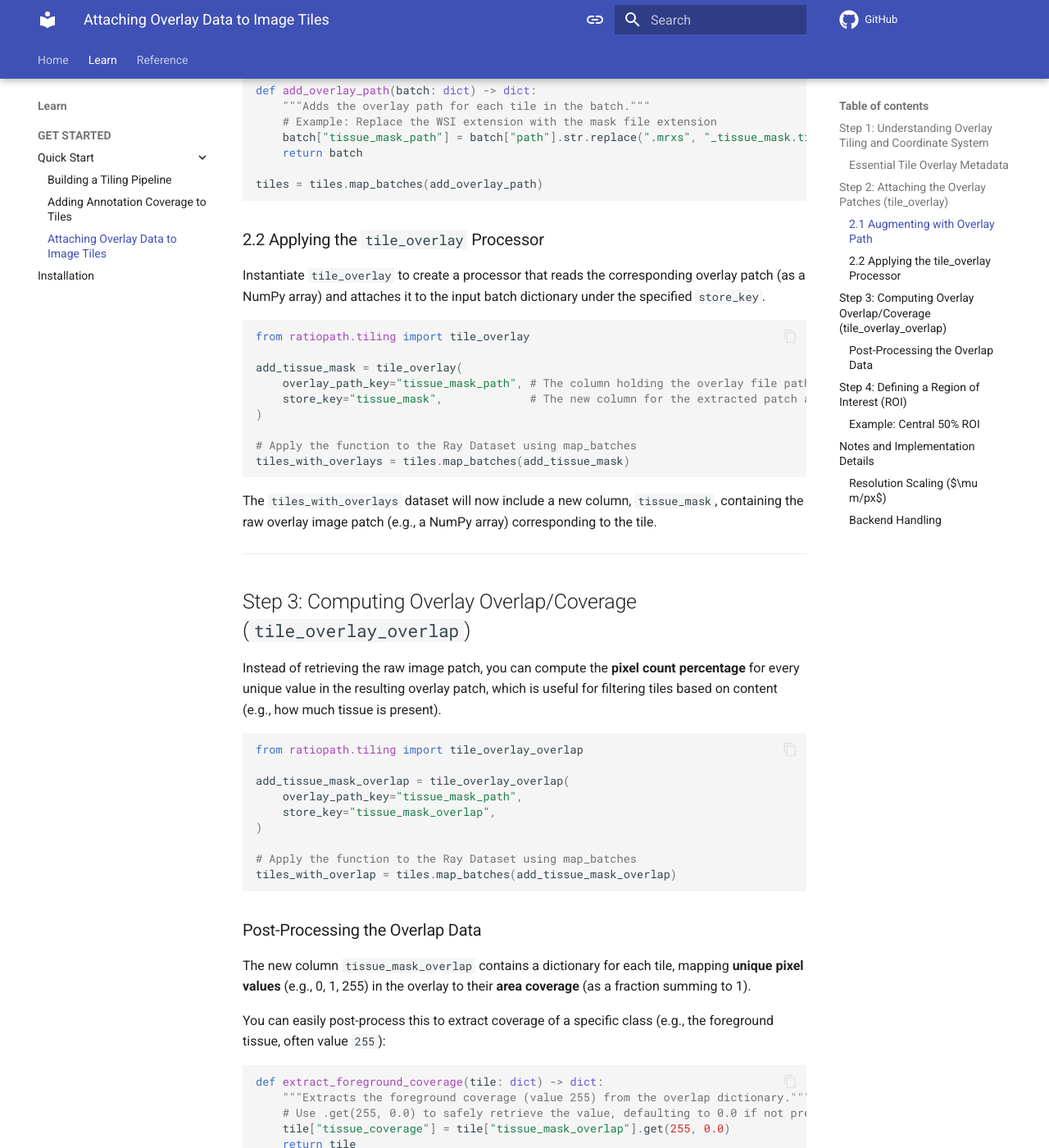
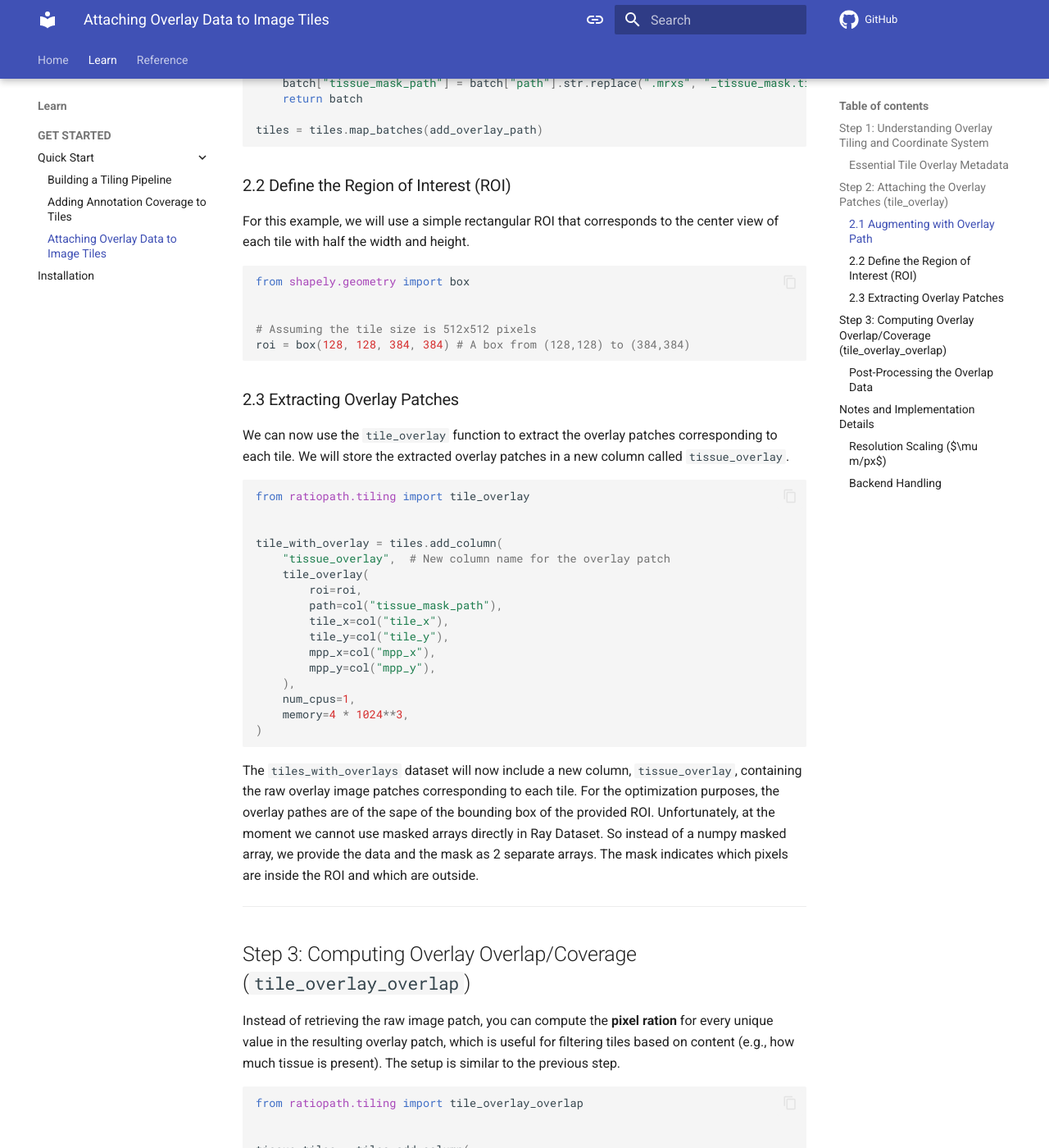
Before and after one commit to RationAI/ratiopath, an MkDocs documentation site: the page built from docs/learn/get-started/quick-start/overlays.md, in a window 1280 px wide and 1400 px high, scrolled down 1560 px. Shown: the whole window at 82% size. Built offline with MkDocs 1.6.1 and Material for MkDocs 9.7.7, drawn with Linux system fonts in a browser that asks for light colours; comment, search, counter and statistics services are not loaded; the version menu is left out; some of the changed text lies outside the part shown.

Commit message:
feat: documentation

`````diff
--- a/docs/learn/get-started/quick-start/overlays.md
+++ b/docs/learn/get-started/quick-start/overlays.md
@@ -10,20 +10,16 @@ Overlays (e.g., tissue masks) are often image files that are **aligned with the
 
 ### **Essential Tile Overlay Metadata**
 
-To correctly locate, scale, and extract the corresponding overlay patch, the processing function requires specific metadata for each tile, which must be present in the tile dataset:
+Both presented functions, `tile_overlay` and `tile_overlay_overlap`, are Ray's User Defined Function Expressions (`UDFExpr`) that process batches of data provided as column expressions. Both functions fruther require a Region of Interest (ROI) which defines the area of interets relative to each provided underlaying tile. The ROI must be define in the underlying tile's space (physical resolution). There are no limits for the shape of the ROI it can be an arbitrary polygon, neither the size, it may exceed the underlying tile. The ROIs that may exceed beiond the overlay image bounds are automatically clipped to the overlay image bounds.
+
+To correctly locate, scale, and extract the corresponding overlay patch, the processing function require following metadata.
 
 | Column | Data Type | Description |
 | :--- | :--- | :--- |
 | `tile_x`, `tile_y` | `int` | Top-left pixel coordinates of the tile **in the primary slide's coordinate system**. |
 | `tile_extent_x`, `tile_extent_y` | `int` | Width/Height of the tile **in the primary slide's coordinate system**. |
-| `mpp_x`, `mpp_y` | `float` | (Optional) Physical resolution ($\mu m/px$) of the level used for the tile extraction. |
-| `level` | `int` | (Optional) The pyramid level index used for the tile extraction. |
-| `overlay_path` | `str` | The name of the column containing the file path to the overlay WSI. |
-
-!!! Note
-    Either `mpp_x` and `mpp_y`, or `level` must be provided to determine the resolution of the tile. Otherwise, the functions will raise a `ValueError`.
-
-These columns must either be pre-computed and present in the tile dataset or generated dynamically using the `roi` function argument (see Step 5).
+| `mpp_x`, `mpp_y` | `float` | Physical resolution ($\mu m/px$) of the level used for the tile extraction. |
+| `overlay_path` | `str` | File path to the overlay WSI. |
 
 -----
 
@@ -49,88 +45,84 @@ def add_overlay_path(batch: dict) -> dict:
 tiles = tiles.map_batches(add_overlay_path)
 ```
 
-### 2.2 Applying the `tile_overlay` Processor
+### 2.2 Define the Region of Interest (ROI)
 
-Instantiate `tile_overlay` to create a processor that reads the corresponding overlay patch (as a NumPy array) and attaches it to the input batch dictionary under the specified `store_key`.
+For this example, we will use a simple rectangular ROI that corresponds to the center view of each tile with half the width and height.
 
 ```python
+from shapely.geometry import box
+
+
+# Assuming the tile size is 512x512 pixels
+roi = box(128, 128, 384, 384) # A box from (128,128) to (384,384)
+```
+
+### 2.3 Extracting Overlay Patches
+
+We can now use the `tile_overlay` function to extract the overlay patches corresponding to each tile. We will store the extracted overlay patches in a new column called `tissue_overlay`.
+
+````python
 from ratiopath.tiling import tile_overlay
 
-add_tissue_mask = tile_overlay(
-    overlay_path_key="tissue_mask_path", # The column holding the overlay file path
-    store_key="tissue_mask",             # The new column for the extracted patch array
+
+tile_with_overlay = tiles.add_column(
+    "tissue_overlay",  # New column name for the overlay patch
+    tile_overlay(
+        roi=roi,
+        path=col("tissue_mask_path"),
+        tile_x=col("tile_x"),
+        tile_y=col("tile_y"),
+        mpp_x=col("mpp_x"),
+        mpp_y=col("mpp_y"),
+    ),
+    num_cpus=1,
+    memory=4 * 1024**3,
 )
+````
 
-# Apply the function to the Ray Dataset using map_batches
-tiles_with_overlays = tiles.map_batches(add_tissue_mask)
-```
-
-The `tiles_with_overlays` dataset will now include a new column, `tissue_mask`, containing the raw overlay image patch (e.g., a NumPy array) corresponding to the tile.
+The `tiles_with_overlays` dataset will now include a new column, `tissue_overlay`, containing the raw overlay image patches corresponding to each tile. For the optimization purposes, the overlay pathes are of the sape of the bounding box of the provided ROI. Unfortunately, at the moment we cannot use masked arrays directly in Ray Dataset. So instead of a numpy masked array, we provide the data and the mask as 2 separate arrays. The mask indicates which pixels are inside the ROI and which are outside.
 
 -----
 
 ## Step 3: Computing Overlay Overlap/Coverage (`tile_overlay_overlap`)
 
-Instead of retrieving the raw image patch, you can compute the **pixel count percentage** for every unique value in the resulting overlay patch, which is useful for filtering tiles based on content (e.g., how much tissue is present).
+Instead of retrieving the raw image patch, you can compute the **pixel ration** for every unique value in the resulting overlay patch, which is useful for filtering tiles based on content (e.g., how much tissue is present). The setup is similar to the previous step.
 
 ```python
 from ratiopath.tiling import tile_overlay_overlap
 
-add_tissue_mask_overlap = tile_overlay_overlap(
-    overlay_path_key="tissue_mask_path",
-    store_key="tissue_mask_overlap",
+
+tissue_tiles = tiles.add_column(
+    "tissue_overlap",  # New column name for the overlay patch
+    tile_overlay_overlap(
+        roi=roi,
+        path=col("tissue_mask_path"),
+        tile_x=col("tile_x"),
+        tile_y=col("tile_y"),
+        mpp_x=col("mpp_x"),
+        mpp_y=col("mpp_y"),
+    ),
+    num_cpus=1,
+    memory=4 * 1024**3,
 )
-
-# Apply the function to the Ray Dataset using map_batches
-tiles_with_overlap = tiles.map_batches(add_tissue_mask_overlap)
 ```
 
 ### Post-Processing the Overlap Data
 
-The new column `tissue_mask_overlap` contains a dictionary for each tile, mapping **unique pixel values** (e.g., 0, 1, 255) in the overlay to their **area coverage** (as a fraction summing to 1).
-
+The new column `tissue_mask_overlap` contains a dictionary for each tile, mapping **unique pixel values** (e.g., 0, 1, 255) in the overlay to their **area coverage** (as a fraction summing to 1). Due to PyArrow's dictionary limitations, which is used by Ray for storing the data, the keys are strings and the keys are shared across all rows. Missing keys are filled with `None`.
 You can easily post-process this to extract coverage of a specific class (e.g., the foreground tissue, often value `255`):
 
 ```python
 def extract_foreground_coverage(tile: dict) -> dict:
     """Extracts the foreground coverage (value 255) from the overlap dictionary."""
     # Use .get(255, 0.0) to safely retrieve the value, defaulting to 0.0 if not present
-    tile["tissue_coverage"] = tile["tissue_mask_overlap"].get(255, 0.0)
+    tile["tissue_coverage"] = tile["tissue_mask_overlap"].get('255', 0.0)
     return tile
 
-tiles_with_tissue_coverage = tiles_with_overlap.map(extract_foreground_coverage)
+tiles_with_tissue_coverage = tiles_with_overlap.map(extract_foreground_coverage).filter(
+    lambda tile: tile["tissue_coverage"] >= 0.5  # Keep tiles with at least 50% tissue
+)
 ```
-
------
-
-## Step 4: Defining a Region of Interest (ROI)
-
-Both `tile_overlay` and `tile_overlay_overlap` accept an optional `roi` argument, which is a function that takes the tile's metadata and returns a modified set of coordinates and extents. This is crucial when the Region of Interest for the overlay is for instance a subregion **within the underlying tile's area**.
-
-The `overlay` module provides a convenient `overlay_roi` factory function that adjusts the tile's coordinates and extents to define a specific ROI using **fractional offsets** and **extents** relative to the tile's full size.
-
-### Example: Central 50% ROI
-
-Here is an example of defining an ROI that extracts only the **central 50%** region of each tile:
-
-```python
-from ratiopath.tiling import overlay_roi
-
-# Define an ROI that extracts the central 50% region of each tile
-centered_roi = overlay_roi(
-    offset_x_frac=0.25,  # Start reading at 25% of the tile width
-    offset_y_frac=0.25,  # Start reading at 25% of the tile height
-    extent_x_frac=0.5,   # Width of the ROI is 50% of the tile width
-    extent_y_frac=0.5,   # Height of the ROI is 50% of the tile height
-)
-
-# You would then pass this to the tiling function:
-# add_tissue_mask = tile_overlay(..., roi=centered_roi)
-```
-
-If no `roi` function is explicitly passed, it defaults to an identity function, which selects the **full tile area**.
-
-> **Note:** The ROI is defined relative to the underlying tile in terms of fractional coordinates/extents. It is automatically scaled to the overlay's resolution when the patch is read.
 
 -----
 
`````
Also changed, not shown: docs/learn/get-started/quick-start/index.md (+1 -1 lines), docs/learn/get-started/quick-start/tiling.md (+31 -7 lines), 1 other file.
